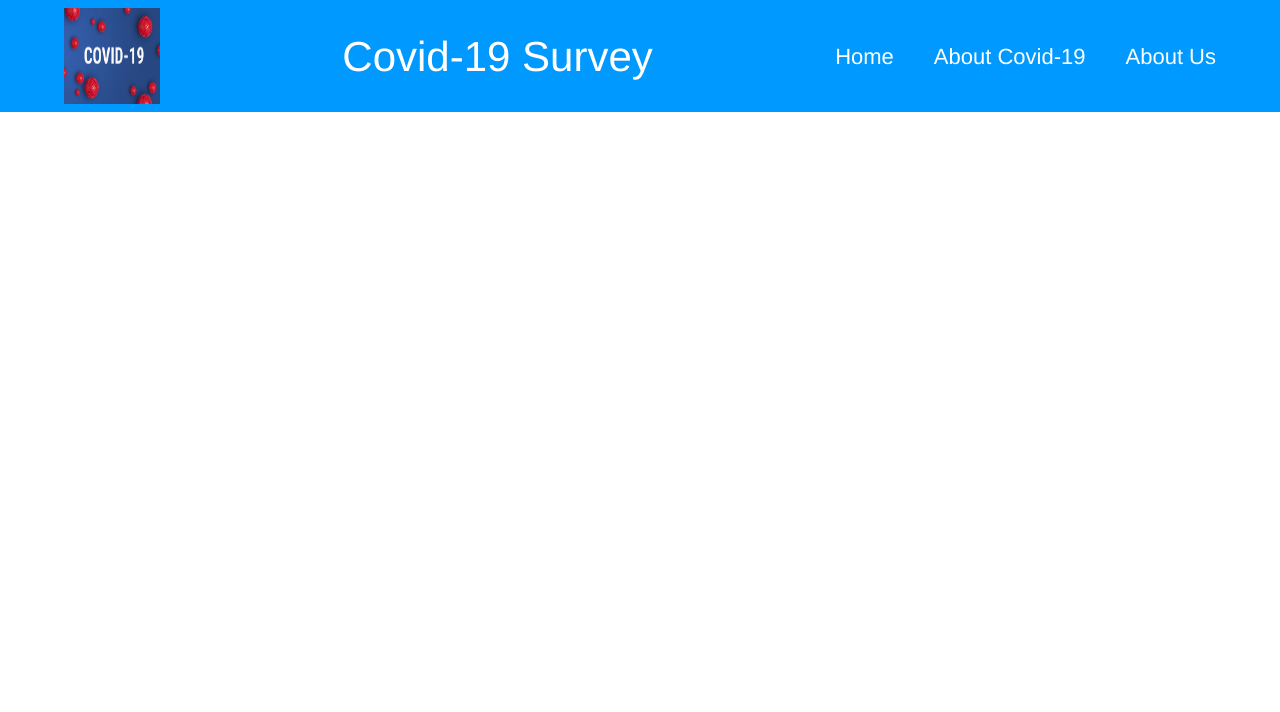
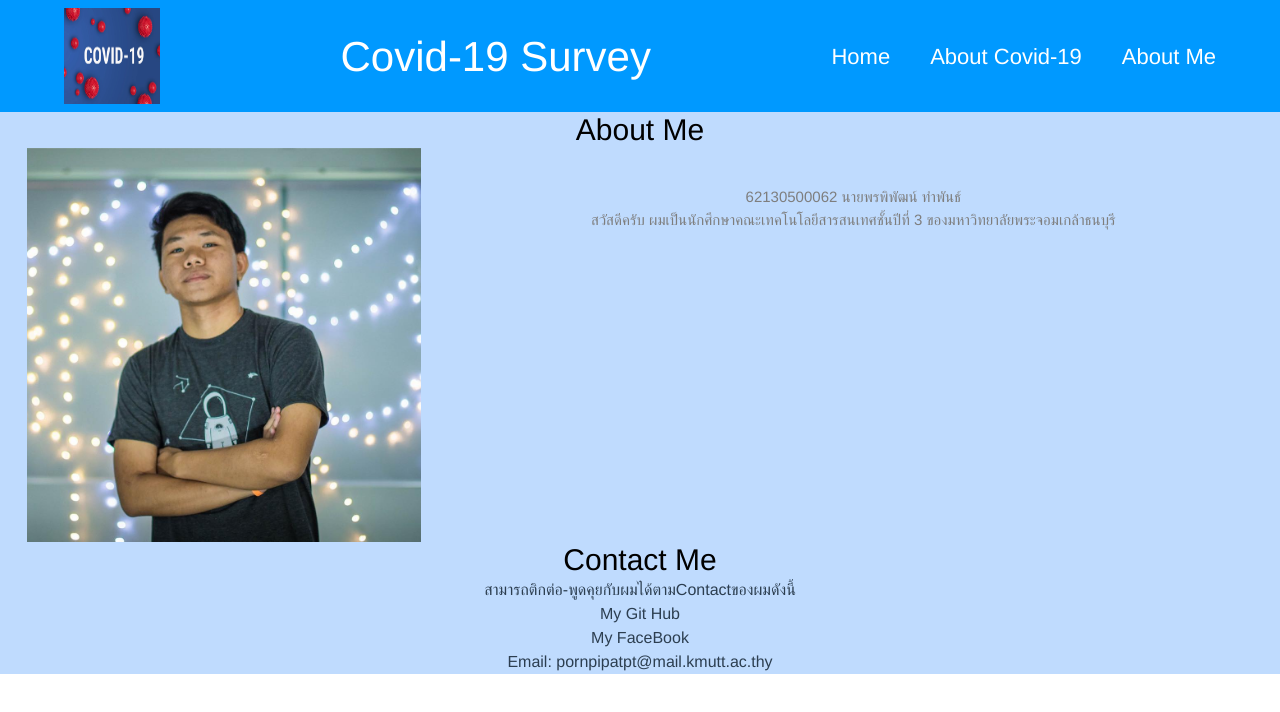
Before and after one commit to pornpipatpt/INT203_62130500062_Groupwork_SPA, a Vue app: page /aboutus in a window 1280 px wide. Shown: the top 712 px of the page. Built offline with nearby package versions, Linux system fonts and the light colour scheme.

Commit message:
[update]About us

```diff
--- a/src/assets/tailwind.css
+++ b/src/assets/tailwind.css
@@ -45,3 +45,13 @@
 .h1{
   font-size: 32px;
 }
+.about-text {
+	float: left;
+	width: 65%;
+	margin-top:3%;
+}
+.about-text p {
+	font-size: 15px;
+	color: #7e7e7e;
+	line-height: 1.5em;
+}
--- a/src/components/Blackground.vue
+++ b/src/components/Blackground.vue
@@ -1,6 +1,6 @@
 <template>
-  <body class="bg-blue-200 h-full" >
+  <div class="bg-blue-200 h-full" >
  <slot></slot>
-  </body>
+  </div>
 
     </template>
--- a/src/components/Navbar.vue
+++ b/src/components/Navbar.vue
@@ -7,7 +7,7 @@
         <div class="space-x-10">
         <router-link to="/" class="inline-block">Home</router-link>
         <router-link to="/about" class="inline-block">About Covid-19</router-link>
-        <router-link to="/aboutus" class="inline-block">About Us</router-link>
+        <router-link to="/aboutus" class="inline-block">About Me</router-link>
         </div>
     </header>
 </template>
--- a/src/views/Aboutus.vue
+++ b/src/views/Aboutus.vue
@@ -2,9 +2,22 @@
   <nav-bar :navber="navbar" />
   <blackground>
     <p class="font-extralight   text-black text-center text-3xl ">
+        About Me
+     </p>
+       <div class="flex flex-wrap justify-center">
+       <img  class=" w-6/12 sm:w-4/12 px-4 " src="../../public/images/covid-desc-6.jpg" alt="covid" />
+       <div class="about-text">
+					<p>62130500062 นายพรพิพัฒน์ ทำพันธ์</p>
+					<p>สวัสดีครับ ผมเป็นนักศึกษาคณะเทคโนโลยีสารสนเทศชั้นปีที่ 3 ของมหาวิทยาลัยพระจอมเกล้าธนบุรี </p>
+			</div>
+       </div>
+       <h1 class="font-extralight   text-black text-center text-3xl ">Contact Me</h1>
+       สามารถติกต่อ-พูดคุยกับผมได้ตามContactของผมดังนี้
+      <p class="p"> <a href="https://github.com/pornpipatpt"> My Git Hub </a></p>
+       <p class="p"> <a href="https://www.facebook.com/pornpipat.thumpan.3/"> My FaceBook </a></p>
+       <p>Email: pornpipatpt@mail.kmutt.ac.thy</p>
+  </blackground>
 
-     </p>
-  </blackground>
 </template>
 
 <script>
```
Also changed, not shown: public/images/covid-desc-6.jpg (added).
